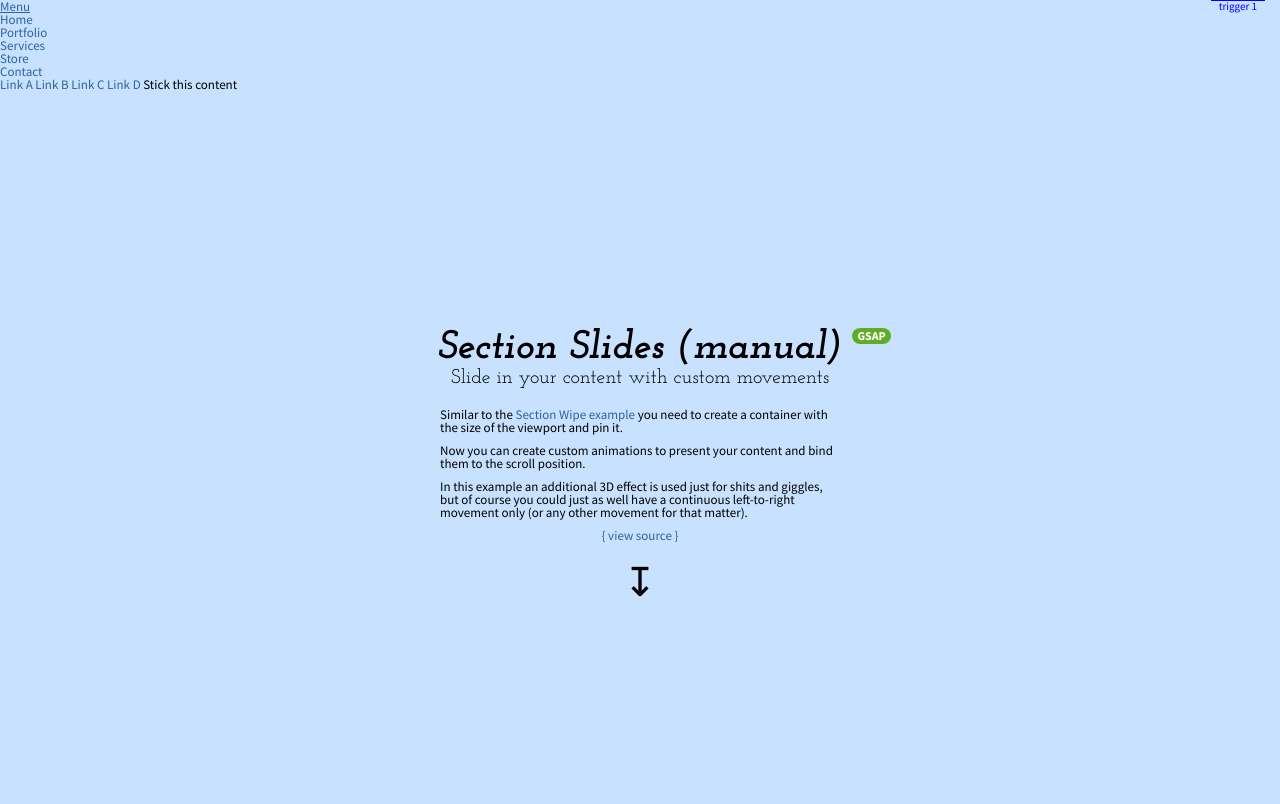
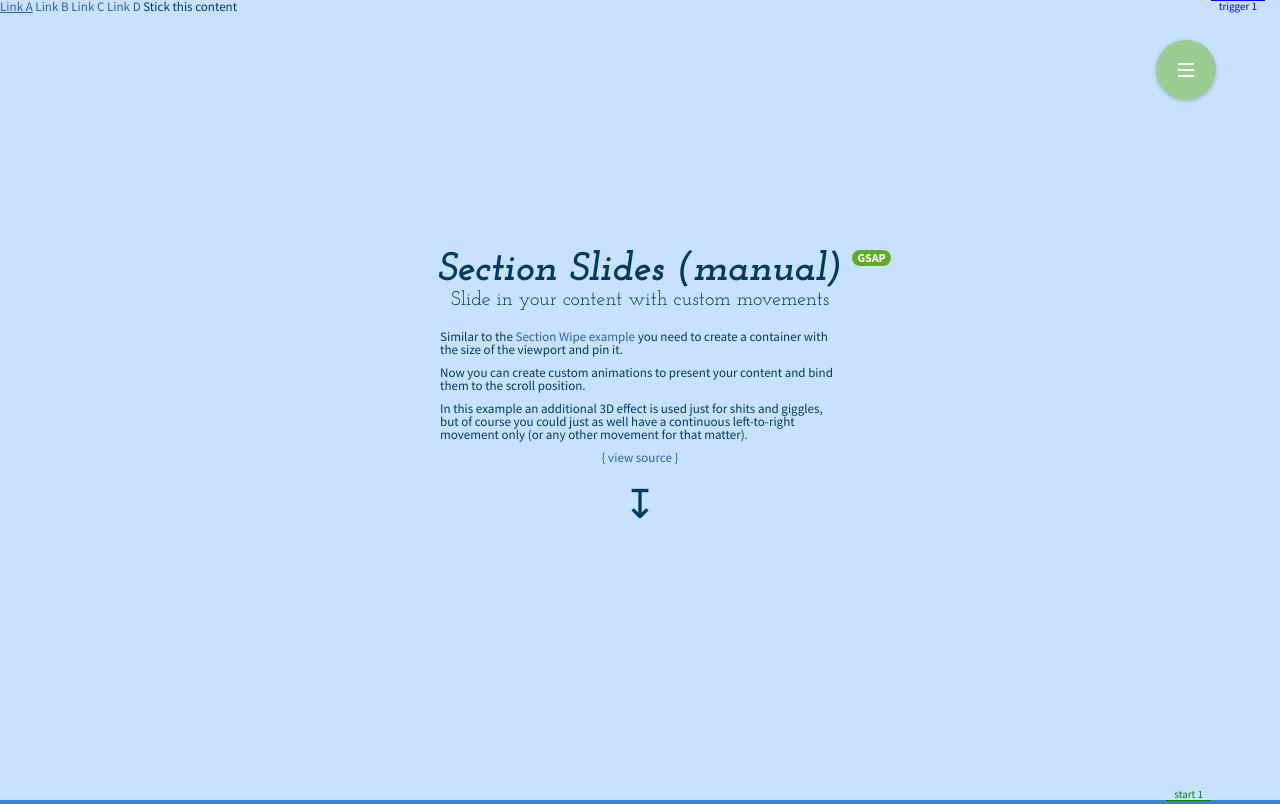
Before and after one commit to victsomie/Personal-Site, a plain HTML site: page section_slides_manual.html in a window 1280 px wide. Shown: the top 804 px of the page. Drawn offline with nearby package versions, Linux system fonts and the light colour scheme; files that its build step writes are made by us from their sources.

Commit message:
referenced links to stretch navigation correctly

```diff
--- a/section_slides_manual.html
+++ b/section_slides_manual.html
@@ -12,9 +12,9 @@
 
 
     <!--===BEGIN stick navigation resources here--->
-    <link rel="stylesheet" href="css/reset.css"> <!-- CSS reset -->
-	<link rel="stylesheet" href="css/style.css"> <!-- Resource style -->
-	<script src="js/modernizr.js"></script> <!-- Modernizr -->
+    <link rel="stylesheet" href="/stretchy-navigation/css/reset.css"> <!-- CSS reset -->
+	<link rel="stylesheet" href="/stretchy-navigation/css/style.css"> <!-- Resource style -->
+	<script src="/stretchy-navigation/js/modernizr.js"></script> <!-- Modernizr -->
 
 
 
@@ -173,7 +173,7 @@
 
     <!--Begin stretchy navigation resources here-->
     <script src="/stretchy-navigation/js/jquery-2.1.4.js"></script>
-    <script src="js/main.js"></script> <!-- Resource jQuery -->
+    <script src="/stretchy-navigation/js/main.js"></script> <!-- Resource jQuery -->
     <!--END stretchy navigation resources here-->
 
     <!--BEGIN Dependancy for the slides-->
```
